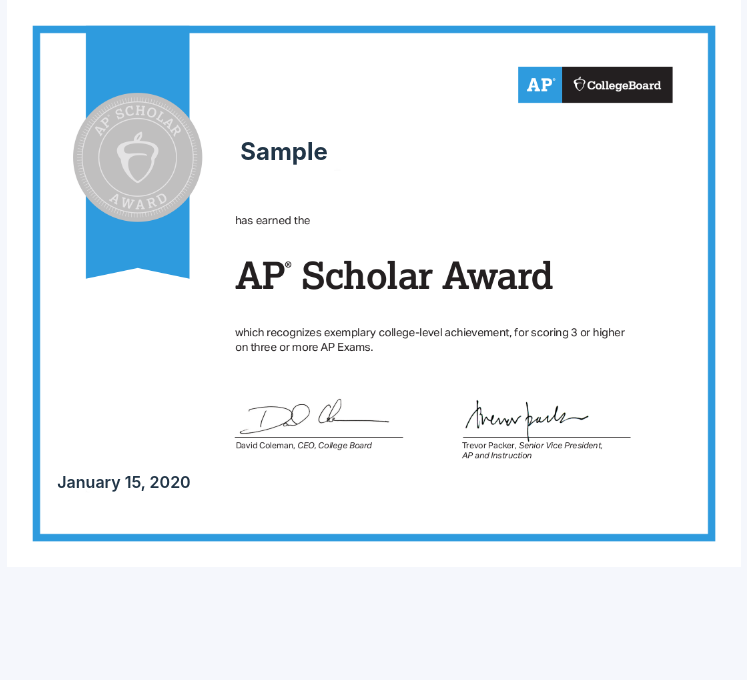
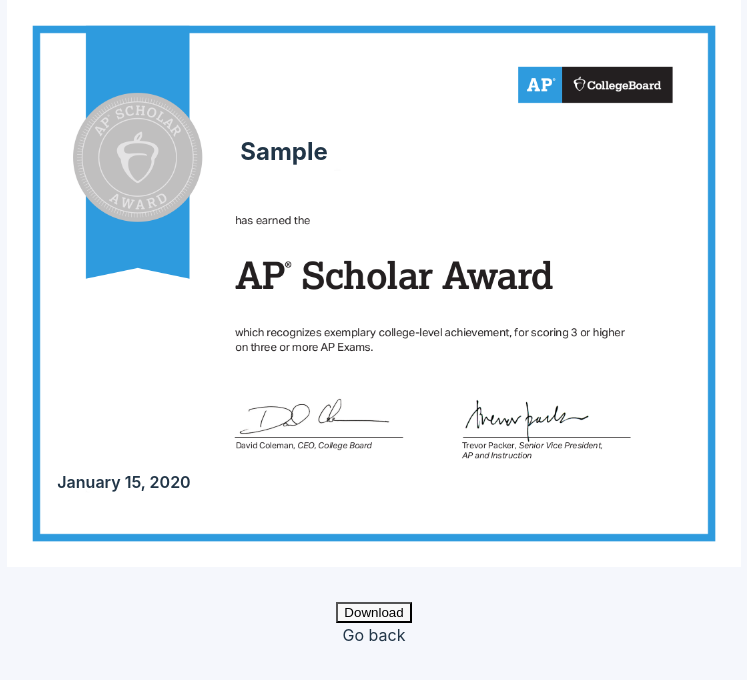
Before and after one commit to EdwardX29/ap-award-clone, a React (Vite) app: page / in a window 1280 px wide. Both pictures are taken after typing "Sample", "2020-01-15" into the empty fields and a click on the input "Next". Shown: the top 680 px of the page, without its empty margins (266-1013 px from the left). Built offline with nearby package versions, Linux system fonts and the light colour scheme.

Commit message:
go back functionality

```diff
--- a/src/components/Award.css
+++ b/src/components/Award.css
@@ -1,5 +1,4 @@
 .awardContainer {
-    /* text-align:center!important; */
     overflow: hidden;
     width:733.34px;
     height:566.67px;
@@ -16,26 +15,26 @@
 
 .awardImage {
     position:absolute;
-    /* width:50%;  */
-    /* height:auto; */
-
     width:733.33px;
     height:566.66px;
-    /* aspect-ratio:22/17; */
     object-fit: cover;
 }
 
 .name {
-    overflow:hidden;
     position:absolute;
     z-index:1;
     top:140px;
     right:180px;
     font-weight:700;
     font-size:1.5em;
+    width:300px;
+    height:100px;
 }
 
 .date {
+    width:300px;
+    height:100px;
+    margin:0 auto;
     position: absolute;
     z-index:1;
     top:470px;
--- a/src/components/Award.tsx
+++ b/src/components/Award.tsx
@@ -9,6 +9,13 @@
 import './Award.css'
 
 export default function Award(props:any) {
+    // console.log(props)
+    const setSubmitted = props.setSubmitted
+
+    // setInterval(()=>{
+    //     setSubmitted(false)
+
+    // }, 500)
 
     const name = props.name
     const date = props.date
@@ -45,10 +52,14 @@
           return months[newDate.getMonth()] + " " + newDate.getDate() + ", " + newDate.getFullYear()
     }
 
+    const revertSubmission = () => {
+        console.log("button clicked to go back")
+        setSubmitted(false)
+    }
 
     return (
+        <>
         <div className="awardContainer">
-
             <motion.div
                 drag
                 dragConstraints={{
@@ -57,11 +68,14 @@
                     right:200,
                     bottom:50,
                 }}
-
                 className="name"
                 >{name}</motion.div>
-            <p className="date">{formatDate(date)}</p>
+            <p onClick={() => console.log("clicked")}className="date">{formatDate(date)}</p>
             <img className="awardImage" src={image} />
         </div>
+        <button>Download</button>
+        <div onClick={()=> revertSubmission()}>Go back</div>
+        </>
+
         )
 }
--- a/src/components/InfoForm.tsx
+++ b/src/components/InfoForm.tsx
@@ -54,7 +54,7 @@
         </div>
         </div>) :
 
-        <Award name={name} date={date} awardType={awardType}/>
+        <Award submitted={submitted} setSubmitted={setSubmitted} name={name} date={date} awardType={awardType}/>
 
     )
 
```
